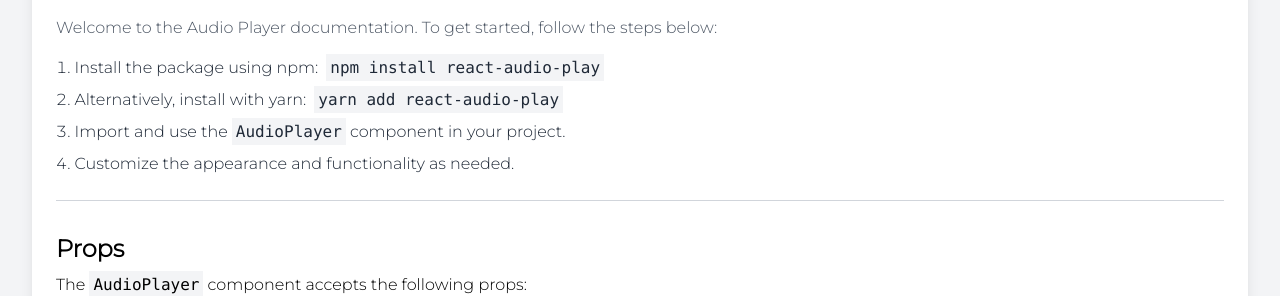
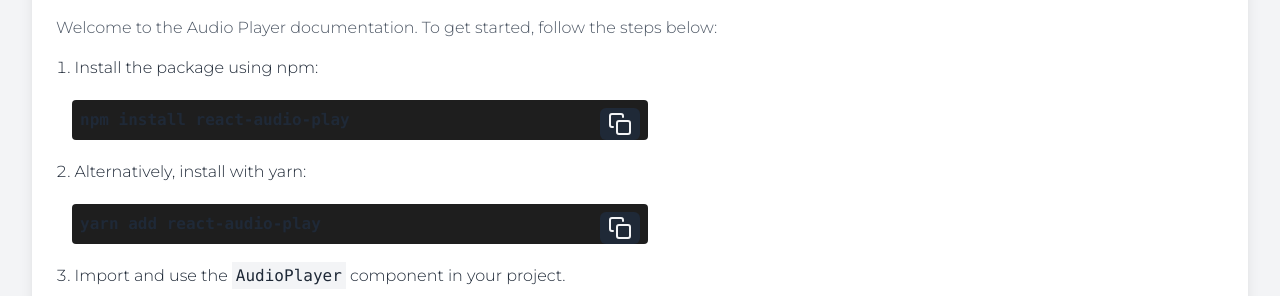
Before and after one commit to riyaddecoder/react-audio-play, a React (Vite) app: page / in a window 1280 px wide. Shown: the part 276-572 px from the top of the page. Built offline with nearby package versions, Linux system fonts and the light colour scheme; a small style sheet from the web is missing.

Commit message:
feat: added terminal codes

```diff
--- /dev/null
+++ b/src/components/CommandLineCode.tsx
@@ -0,0 +1,39 @@
+import React, { useState } from 'react';
+import { FiCopy } from 'react-icons/fi';
+
+interface PropsI {
+  code: string;
+  className?: string;
+  language?: string;
+}
+
+const CommandLineCode: React.FC<PropsI> = ({ code, className = '', language = 'css' }) => {
+  const [copied, setCopied] = useState(false);
+
+  const copyToClipboard = () => {
+    const textarea = document.createElement('textarea');
+    textarea.value = code;
+    document.body.appendChild(textarea);
+    textarea.select();
+    document.execCommand('copy');
+    document.body.removeChild(textarea);
+    setCopied(true);
+    setTimeout(() => setCopied(false), 1500);
+  };
+  return (
+    <div className={`mt-5 mb-5 ml-4 ${className}`}>
+      <div className="md:w-1/2 relative ">
+        <div className="code-background rounded p-2">
+          <pre className={`language-${language} `}>
+            <code className="font-bold drop-shadow-none">{code}</code>
+          </pre>
+          <button className="absolute top-2 right-2 text-gray-100 bg-gray-800 hover:bg-gray-700 rounded-md px-2 py-1 text-sm transition duration-300" onClick={copyToClipboard}>
+            {copied ? <span>Copied!</span> : <FiCopy className="w-6 h-6" />}
+          </button>
+        </div>
+      </div>
+    </div>
+  );
+};
+
+export default CommandLineCode;
--- a/src/components/TitleBlock.tsx
+++ b/src/components/TitleBlock.tsx
@@ -1,4 +1,5 @@
 import React from 'react';
+import CommandLineCode from './CommandLineCode';
 
 const TitleBlock = () => (
   <section>
@@ -7,11 +8,11 @@ const TitleBlock = () => (
     <ol className="list-decimal list-inside mt-4 text-gray-800">
       <li className="mb-2">
         Install the package using npm:
-        <code className="bg-gray-100 p-1 mx-2">npm install react-audio-play</code>
+        <CommandLineCode code="npm install react-audio-play" />
       </li>
       <li className="mb-2">
         Alternatively, install with yarn:
-        <code className="bg-gray-100 p-1 mx-2">yarn add react-audio-play</code>
+        <CommandLineCode code="yarn add react-audio-play" />
       </li>
       <li className="mb-2">
         Import and use the <code className="bg-gray-100 p-1">AudioPlayer</code> component in your project.
```
